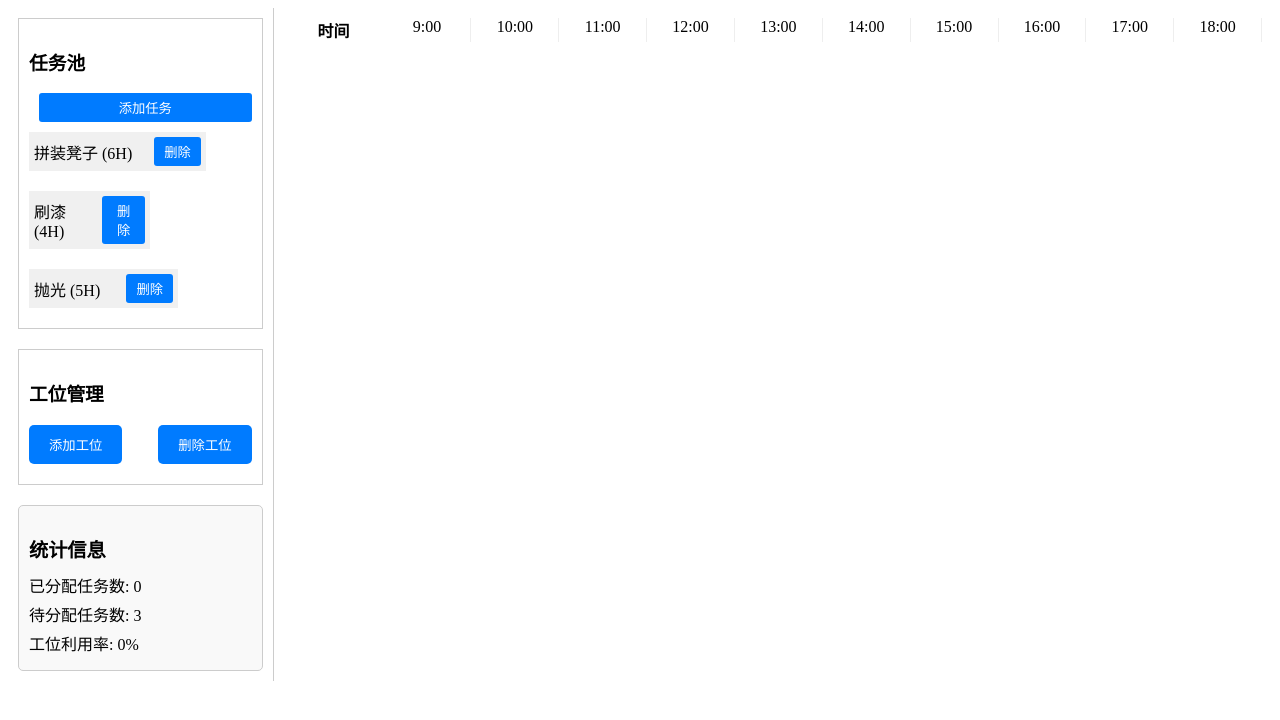
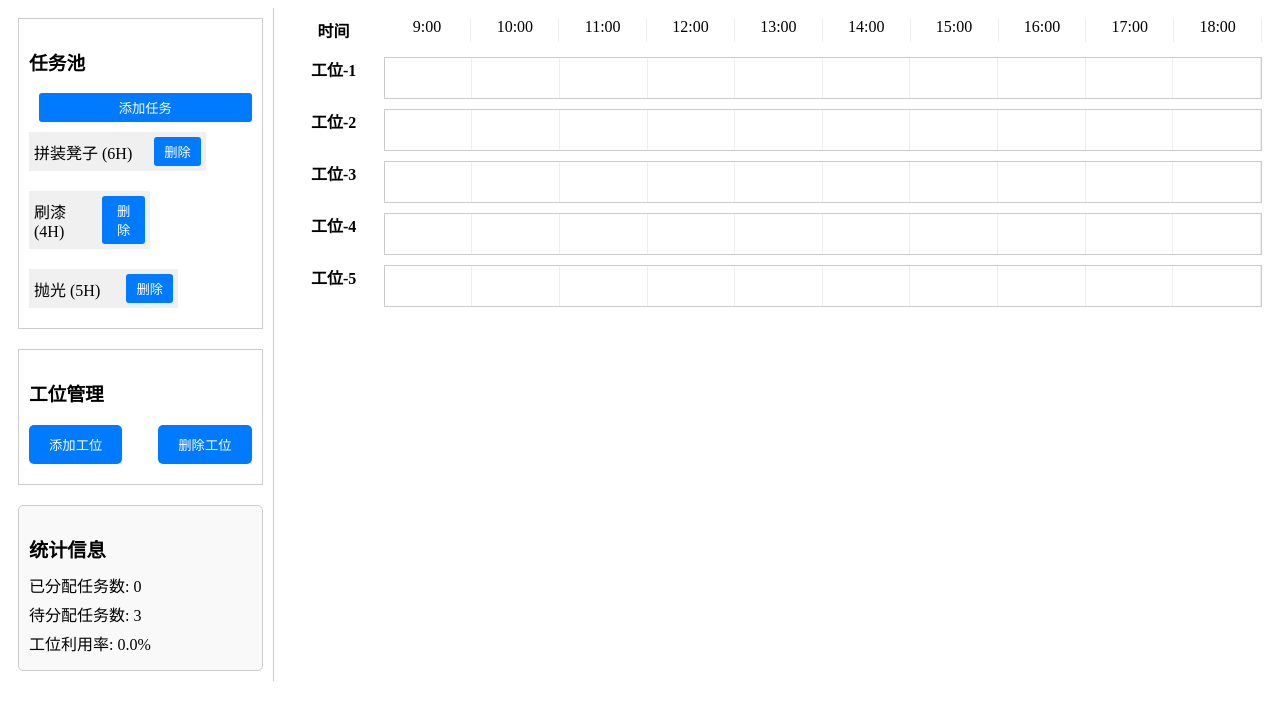
Before and after one commit to Ray-Soong/schedulesystem, a Vue app in the folder scheduler/: page / in a window 1280 px wide. Shown: the top 720 px of the page. Built offline with nearby package versions, Linux system fonts and the light colour scheme.

Commit message:
将workstation初始话的数据在页面打开的时候加载

```diff
--- a/scheduler/src/components/AddWorkstationButton.vue
+++ b/scheduler/src/components/AddWorkstationButton.vue
@@ -46,12 +46,19 @@ export default {
       workstations: [
         { id: 1, name: "工位-1", tasks: [] },
         { id: 2, name: "工位-2", tasks: [] },
+        { id: 3, name: "工位-3", tasks: [] },
+        { id: 4, name: "工位-4", tasks: [] },
+        { id: 5, name: "工位-5", tasks: [] },
       ],
       showAddModal: false,
       showDeleteModal: false,
       workstationName: "",
       deleteWorkstationName: "",
     };
+  },
+  mounted() {
+    // 页面加载时，将默认工位数据传递给父组件
+    this.$emit("update-workstations", [...this.workstations]);
   },
   methods: {
     closeAddModal() {
--- a/scheduler/src/components/TaskScheduler.vue
+++ b/scheduler/src/components/TaskScheduler.vue
@@ -37,7 +37,7 @@ export default {
         { id: 2, name: "刷漆", hours: 4 },
         { id: 3, name: "抛光", hours: 5 },
       ],
-      workstations: [], // 初始化为空，由 AddWorkstationButton 管理
+      workstations: [], // 等待 AddWorkstationButton 加载数据
     };
   },
   methods: {
```
